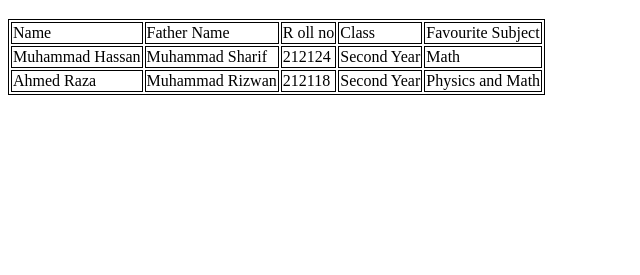
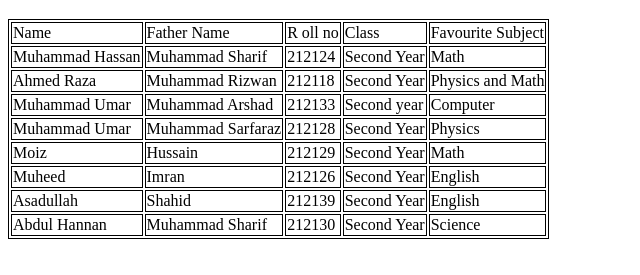
Before and after one commit to hassanmansoori37/class12, a plain HTML site: page index.html in a window 1280 px wide. Shown: the part 61-336 px from the top of the page, without its empty margins (0-640 px from the left). Drawn offline with Linux system fonts and the light colour scheme.

Commit message:
again table added

```diff
--- a/index.html
+++ b/index.html
@@ -10,7 +10,7 @@
     <h1>Tables</h1>
     <table>
         <tr>
-           <td>Name</td>
+            <td>Name</td>
             <td>Father Name</td>
             <td>R oll no</td>
             <td>Class</td>
@@ -31,6 +31,50 @@
             <td>Second Year</td>
             <td>Physics and Math</td>
         </tr>
+        <tr>
+            <td>Muhammad Umar</td>
+            <td>Muhammad Arshad</td>
+            <td>212133</td>
+            <td>Second year</td>
+            <td>Computer</td>
+        </tr>
+        <tr>
+            <td>Muhammad Umar</td>
+            <td>Muhammad Sarfaraz</td>
+            <td>212128</td>
+            <td>Second Year</td>
+            <td>Physics</td>
+        </tr>
+        <tr>
+            <td>Moiz</td>
+            <td>Hussain</td>
+            <td>212129</td>
+            <td>Second Year</td>
+            <td>Math</td>
+            </tr>
+        <tr>
+            <td>Muheed</td>
+            <td>Imran</td>
+            <td>212126</td>
+            <td>Second Year</td>
+            <td>English</td>
+
+        </tr>
+        <tr>
+            <td>Asadullah</td>
+            <td>Shahid</td>
+            <td>212139</td>
+            <td>Second Year</td>
+            <td>English</td>
+        </tr>
+        <tr>
+            <td>Abdul Hannan</td>
+            <td>Muhammad Sharif</td>
+            <td>212130</td>
+            <td>Second Year</td>
+            <td>Science</td>
+        </tr>
     </table>
+
 </body>
 </html>
```
